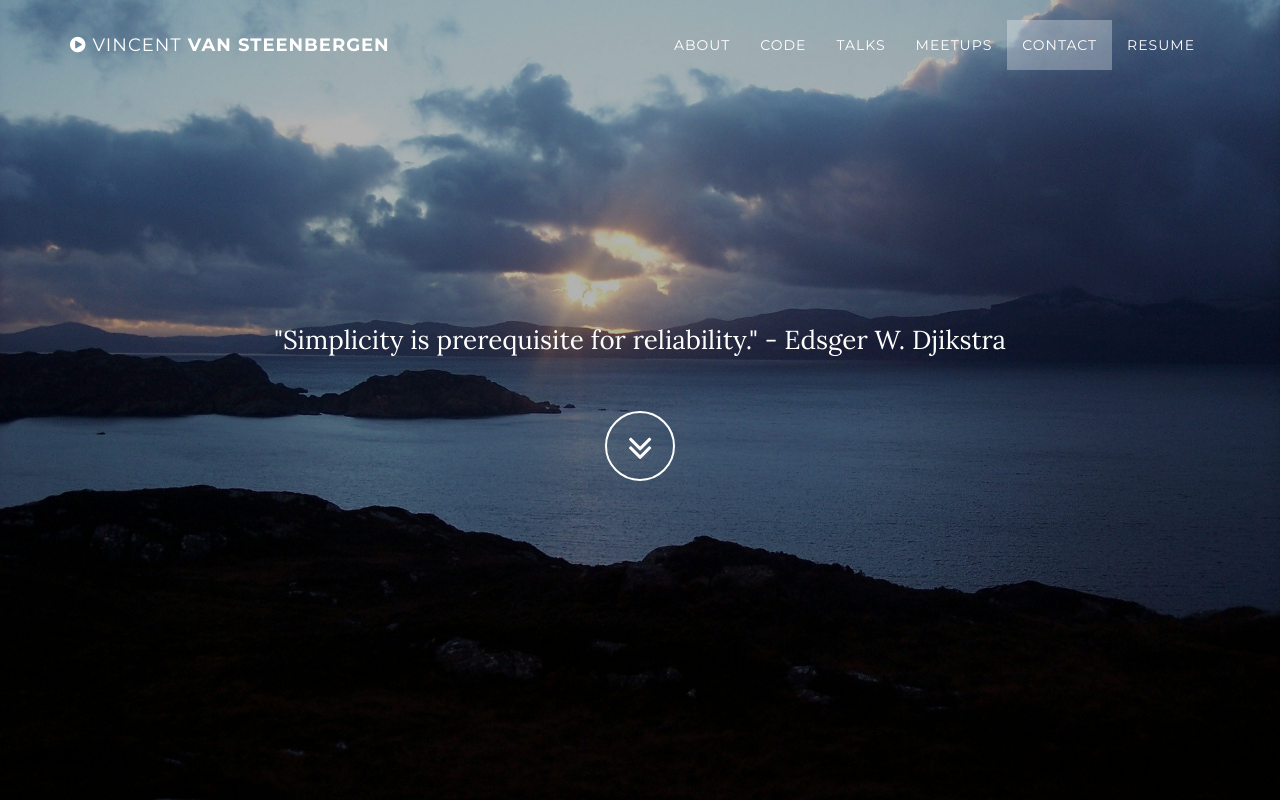
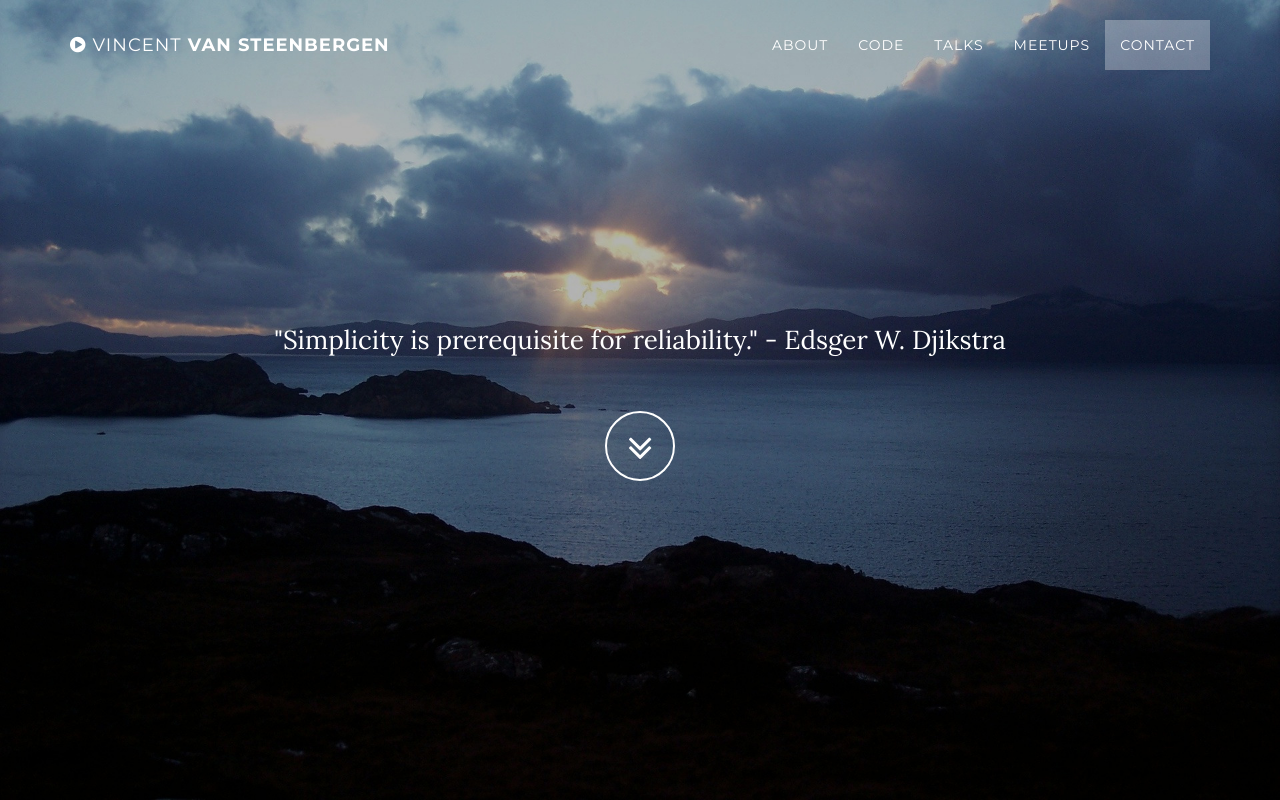
Before and after one commit to nsteenv/nsteenv.github.io, a plain HTML site: page index.html in a window 1280 px wide. Shown: the top 800 px of the page. Drawn offline with Linux system fonts and the light colour scheme.

Commit message:
Remove link to resume

```diff
--- a/index.html
+++ b/index.html
@@ -71,9 +71,6 @@
                     </li>
                     <li>
                         <a class="page-scroll" href="#contact">Contact</a>
-                    </li>
-                    <li>
-                        <a href="cv/cvf.pdf">Resume</a>
                     </li>
                 </ul>
             </div>
```
